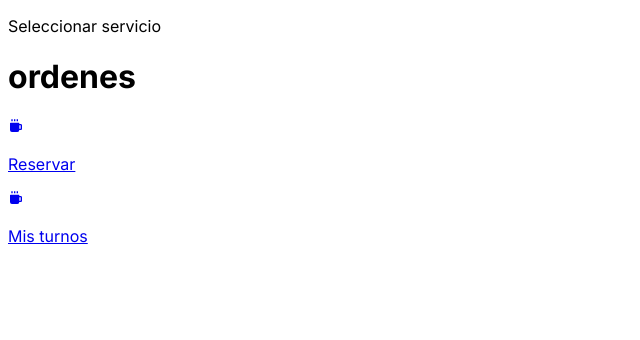
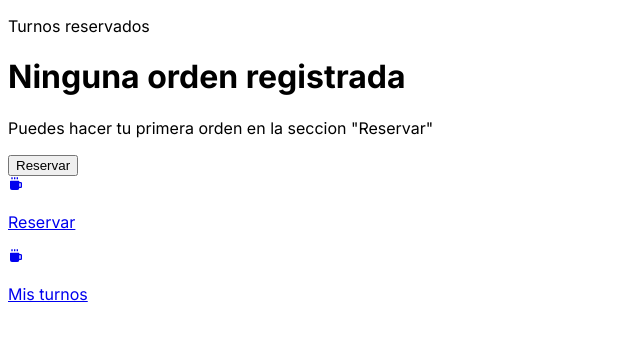
Before and after one commit to Francisco-783/challengePlanify, a Next.js app: page /ordenes in a window 1280 px wide. Shown: the top 340 px of the page, without its empty margins (0-640 px from the left). Built offline with nearby package versions, Linux system fonts and the light colour scheme.

Commit message:
feature: page "ordenes" completed

```diff
--- a/src/app/ordenes/page.tsx
+++ b/src/app/ordenes/page.tsx
@@ -2,6 +2,8 @@
 import 'tailwindcss/tailwind.css';
 import { useEffect } from 'react';
 import { useAppContext } from '../context';
+import Link from 'next/link';
+import Button from '../components/button';
 
 export default function Ordenes() {
   const { storage, setStorage } = useAppContext();
@@ -9,20 +11,33 @@ export default function Ordenes() {
   useEffect(() => {
     setStorage(prevState => ({
       ...prevState,
+      progress: 4,
       reserving: false
     }));
-    return () => {
-      setStorage(prevState => ({
-        ...prevState,
-        reserving: true
-      }));
-    };
+
   }, []);
 
   return (
-    <main>
-      <h1>ordenes</h1>
-      <h1>{storage.order.name}</h1>
-    </main>
+
+    <div className='border-2 border-grey w-full mt-1 p-4'>
+      {storage.orderList.length === 0 ? (
+        <>
+          <h1 className='pb-1'>Ninguna orden registrada</h1>
+          <p className='bg-green-300 rounded p-1 mb-2.5'>Puedes hacer tu primera orden en la seccion "Reservar"</p>
+          <Link href={"/"}><Button text='Reservar'/></Link>
+        </>
+      ) : (
+        <>
+            {storage.orderList.map(reserva => (
+              <div className='w-64 border-2 border-grey mt-1 p-4'>
+                <h1>{reserva.name}</h1>
+                <h3>Servicio: {reserva.name}</h3>
+                <p>Fecha: {reserva.date} {reserva.time}</p>
+              </div>
+            ))}
+        </>
+      )}
+    </div>
+
   );
 }
```
